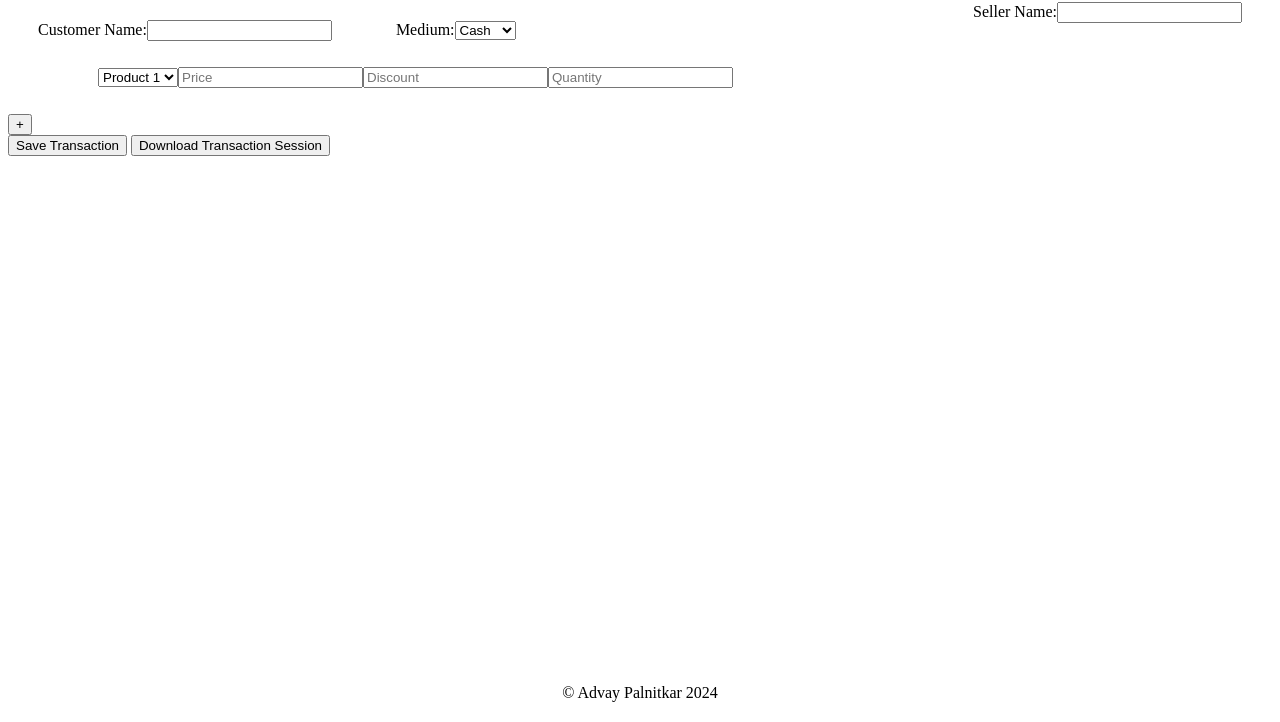
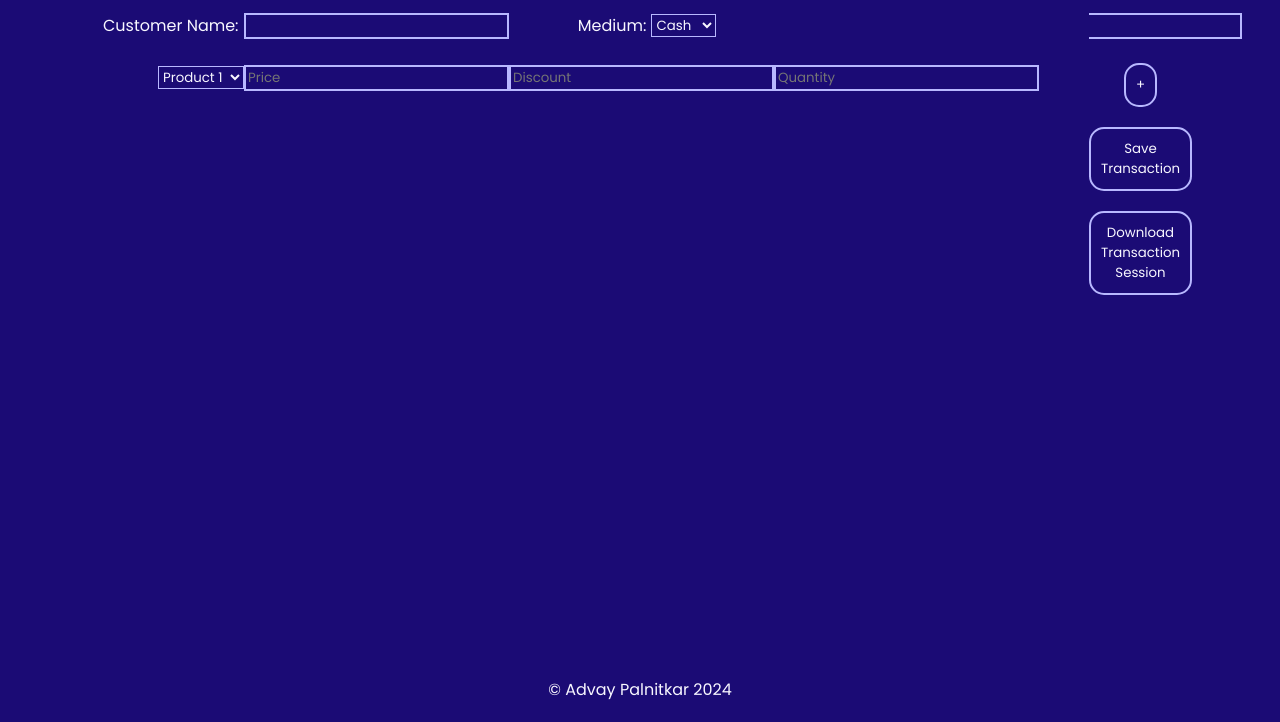
Before and after one commit to AdvayCoder/sales-entry-software, a plain HTML site: page index.html in a window 1280 px wide. Shown: the part 78-800 px from the top of the page. Drawn offline with Linux system fonts and the light colour scheme.

Commit message:
Added styling

```diff
--- a/index.html
+++ b/index.html
@@ -5,6 +5,11 @@
         <meta name="viewport" content="width=device-width, initial-scale=1.0" />
         <title>Sales Entry</title>
         <link rel="stylesheet" href="./styles.css" />
+
+        <link rel="preconnect" href="https://fonts.googleapis.com">
+        <link rel="preconnect" href="https://fonts.gstatic.com" crossorigin>
+        <link href="https://fonts.googleapis.com/css2?family=Poppins:ital,wght@0,100;0,200;0,300;0,400;0,500;0,600;0,700;0,800;0,900;1,100;1,200;1,300;1,400;1,500;1,600;1,700;1,800;1,900&display=swap" rel="stylesheet">
+
     </head>
     <body>
         <h1>Enter Sales:</h1>
@@ -50,13 +55,16 @@
                                 <input type="number" class="quantity-field" placeholder="Quantity"></input
                                 >
                         </li>
+
                     </ol>
 
+                </section>
+                <section class="btn-container">
                     <button type="button" class="add-transaction-btn">+</button>
+
+                    <button type="submit"  class="save-transaction-btn">Save Transaction</button>
+                    <button type="button"  class="save-transaction-file">Download Transaction Session</button>
                 </section>
-
-                <button type="submit"  class="save-transaction-btn">Save Transaction</button>
-                <button type="button"  class="save-transaction-file">Download Transaction Session</button>
             </form>
         </main>
 
--- a/script.js
+++ b/script.js
@@ -9,10 +9,7 @@ const saveTransactionBtn = document.getElementsByClassName(
     "save-transaction-btn"
 )[0];
 
-console.log(
-    "current sales localStorage",
-    localStorage.getItem(CURRENT_SALE_SESSION_KEY)
-);
+//Save CSV data
 
 const makeCSVData = (data) => {
     //accepts an array of objects, with each object corresponding to a transaction
@@ -36,8 +33,6 @@ const saveCSVFile = (data) => {
     const blob = new Blob([csvData], { type: "text/csv" });
 
     const url = URL.createObjectURL(blob);
-
-    console.log("url", url);
 
     const a = document.createElement("a");
 
@@ -97,14 +92,16 @@ saveTransactionBtn.addEventListener("click", (event) => {
         }
 
         transactionArr.push({
+
+            productID,
             date,
-            sellerName,
-            customerName,
-            medium,
-            productID,
             price,
             discount,
             quantity,
+            totalCost: (price - discount) * quantity,
+            medium,
+            customerName,
+            sellerName
         });
     });
 
@@ -117,16 +114,6 @@ saveTransactionBtn.addEventListener("click", (event) => {
                       localStorage.getItem(CURRENT_SALE_SESSION_KEY)
                   ).concat(transactionArr)
               )
-    );
-
-    console.log(JSON.parse(localStorage.getItem(CURRENT_SALE_SESSION_KEY)));
-
-    console.log(
-        JSON.stringify(
-            JSON.parse(localStorage.getItem(CURRENT_SALE_SESSION_KEY)).concat(
-                transactionArr
-            )
-        )
     );
 
     form.reset();
--- a/styles.css
+++ b/styles.css
@@ -1,4 +1,12 @@
-
+*{
+    box-sizing: border-box;
+    background-color: #1b0b75;
+    color: #f8f7ff;
+    border-color: #B8B8FF;
+    font-family: "Poppins", sans-serif;
+    font-weight: 400;
+    font-style: normal;
+}
 
 .form-inline-div {
     display: inline-flex;
@@ -6,6 +14,12 @@
     justify-content: space-between;
     padding: 0px 30px;
 }
+
+form {
+    display: flex;
+    flex-direction: row;
+}
+
 
 .seller-name-container {
     float: right;
@@ -15,19 +29,58 @@ section.form-main {
     display: block;
 }
 
-label, span {
+label {
     display: block;
+    margin: 0px 5px;
 }
 
 textarea {
     resize: none;
 }
 
+.form-main {
+    display: inline;
+}
+
+.transaction-list-container {
+    display: flex;
+    flex-direction: row;
+}
+
+li {
+    display: block;
+    width: 100%;
+    flex-grow: 3;
+}
+
+input {
+    border-style: solid ;
+}
+
+button {
+    border-style: solid;
+    border-radius: 15px;
+    padding: 10px;
+}
+
 .transaction-list-el {
-    display: inline-flex;
+    display: flex;
+    flex-direction: row;
     padding: 10px 50px;
-    justify-content: space-between;
+    max-width: 60%;
+    justify-content: space-around;
     align-items: center;
+}
+
+.btn-container {
+    margin-top: 30px;
+    display: block;
+    width: 150px;
+}
+
+.btn-container > * {
+    display: block;
+    margin: 20px auto;
 }
 
 footer {
```
